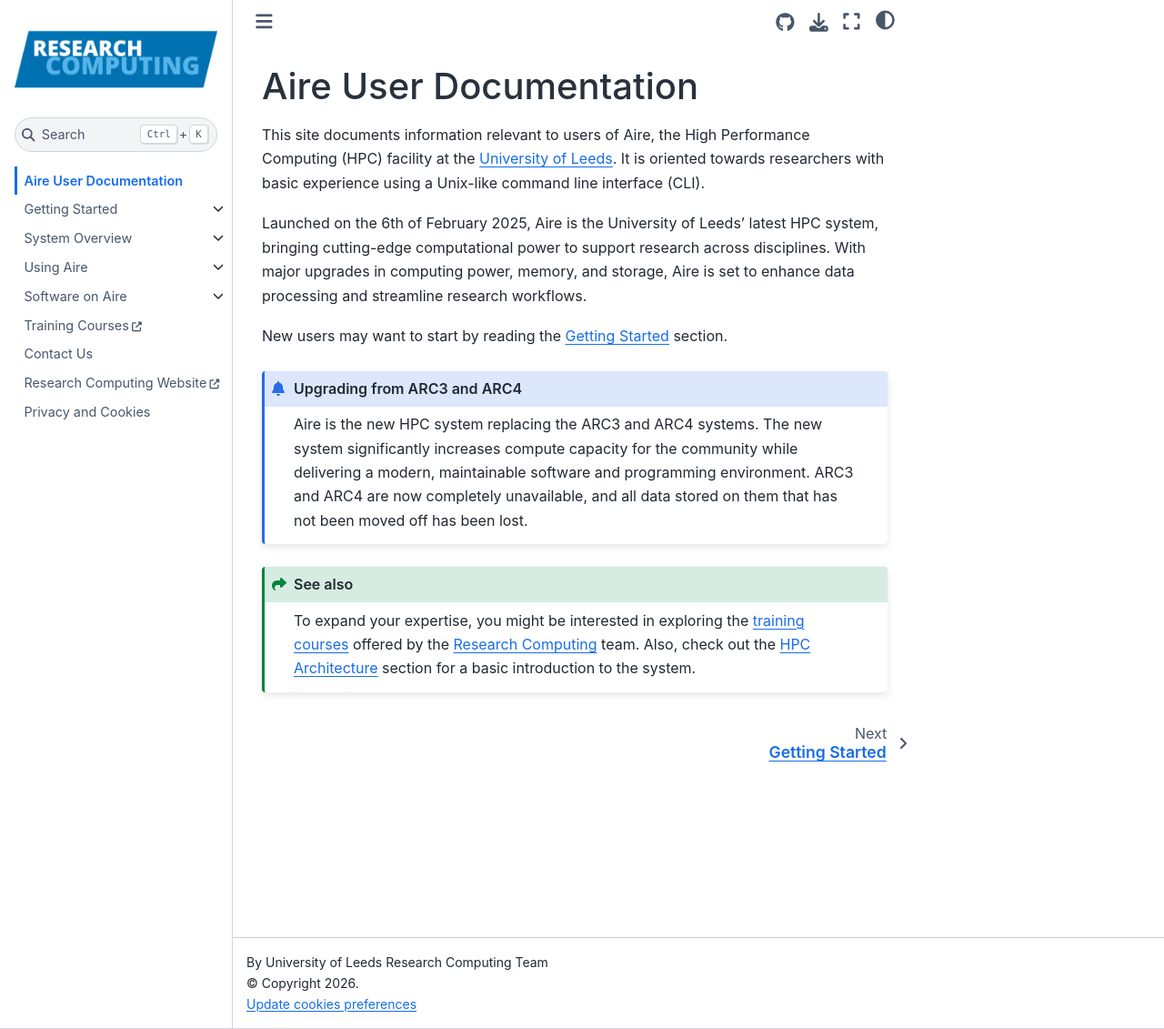
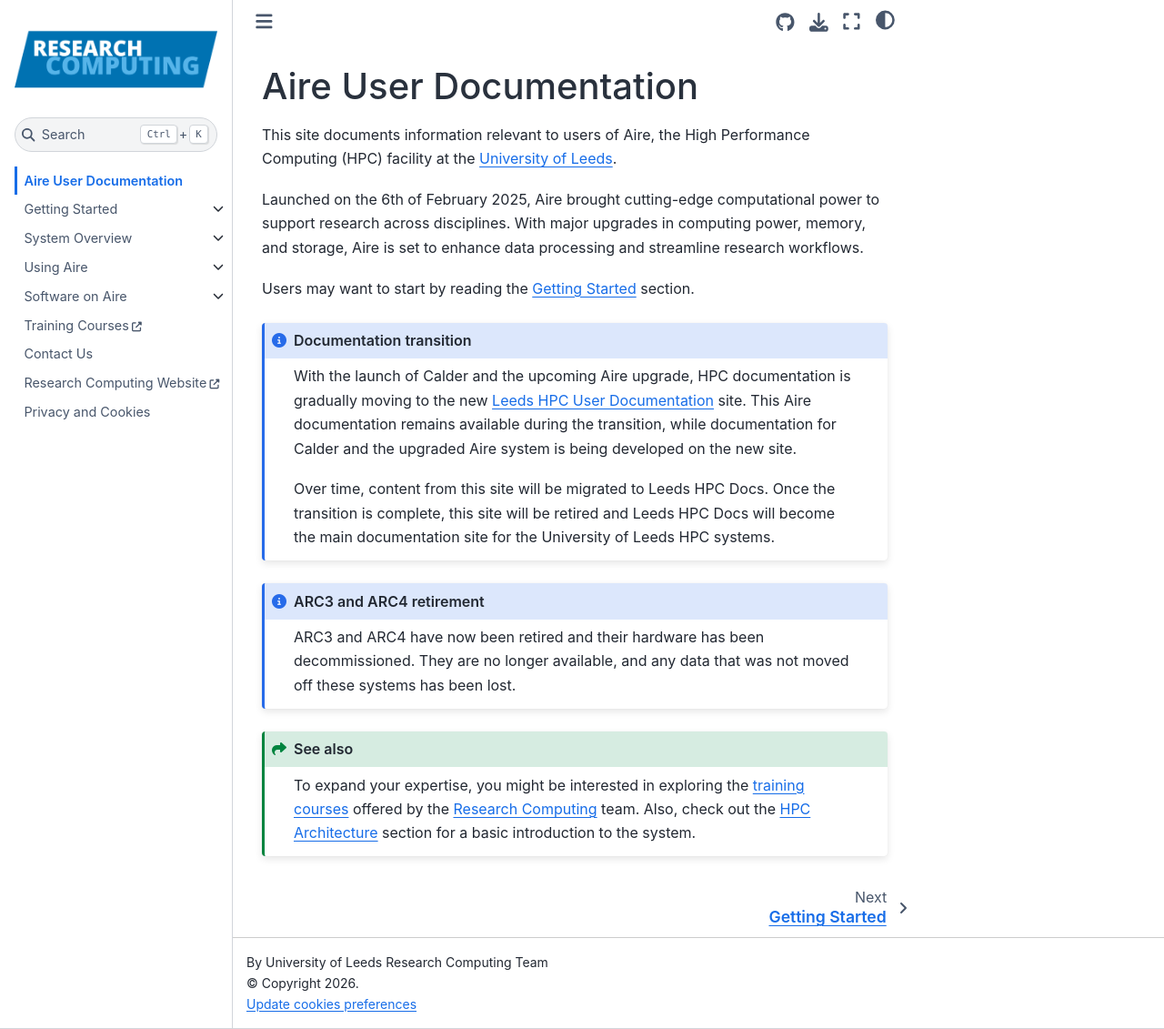
Before and after one commit to arcdocs/aire, a Jupyter Book: the page built from book/welcome.md, in a window 1280 px wide and 1131 px high. Shown: the whole window at 91% size. Built offline with Jupyter Book 1.0.4 settings and Sphinx 7.4.7 and the Sphinx Book theme 1.1.4, drawn with Linux system fonts in a browser that asks for light colours; comment, search, counter and statistics services are not loaded.

Commit message:
update for Calder launch

````diff
--- a/book/welcome.md
+++ b/book/welcome.md
@@ -1,14 +1,24 @@
 # Aire User Documentation
 
-This site documents information relevant to users of Aire, the High Performance Computing (HPC) facility at the [University of Leeds](https://www.leeds.ac.uk). It is oriented towards researchers with basic experience using a Unix-like command line interface (CLI).
+This site documents information relevant to users of Aire, the High Performance Computing (HPC) facility at the [University of Leeds](https://www.leeds.ac.uk).
 
-Launched on the 6th of February 2025, Aire is the University of Leeds' latest HPC system, bringing cutting-edge computational power to support research across disciplines. With major upgrades in computing power, memory, and storage, Aire is set to enhance data processing and streamline research workflows.
+Launched on the 6th of February 2025, Aire brought cutting-edge computational power to support research across disciplines. With major upgrades in computing power, memory, and storage, Aire is set to enhance data processing and streamline research workflows.
 
-New users may want to start by reading the [Getting Started](page:getting-started) section.
+Users may want to start by reading the [Getting Started](page:getting-started) section.
 
-```{admonition} Upgrading from ARC3 and ARC4
-Aire is the new HPC system replacing the ARC3 and ARC4 systems. The new system significantly increases compute capacity for the community while delivering a modern, maintainable software and programming environment. ARC3 and ARC4 are now completely unavailable, and all data stored on them that has not been moved off has been lost.
-```
+:::{admonition} Documentation transition
+:class: note
+
+With the launch of Calder and the upcoming Aire upgrade, HPC documentation is gradually moving to the new [Leeds HPC User Documentation](https://arcdocs.leeds.ac.uk/calder/welcome.html) site. This Aire documentation remains available during the transition, while documentation for Calder and the upgraded Aire system is being developed on the new site.
+
+Over time, content from this site will be migrated to Leeds HPC Docs. Once the transition is complete, this site will be retired and Leeds HPC Docs will become the main documentation site for the University of Leeds HPC systems.
+:::
+
+:::{admonition} ARC3 and ARC4 retirement
+:class: note
+
+ARC3 and ARC4 have now been retired and their hardware has been decommissioned. They are no longer available, and any data that was not moved off these systems has been lost.
+:::
 
 :::{seealso}
 To expand your expertise, you might be interested in exploring the [training courses](https://arc.leeds.ac.uk/courses/) offered by the [Research Computing](https://arc.leeds.ac.uk/) team. Also, check out the [HPC Architecture](system/hpc_architecture.md) section for a basic introduction to the system.
````
Also changed, not shown: book/getting_started/logging_on.md (+1 -1 lines), book/getting_started/request_account.md (+2 -2 lines), book/getting_started/request_software.md (+3 -3 lines).
